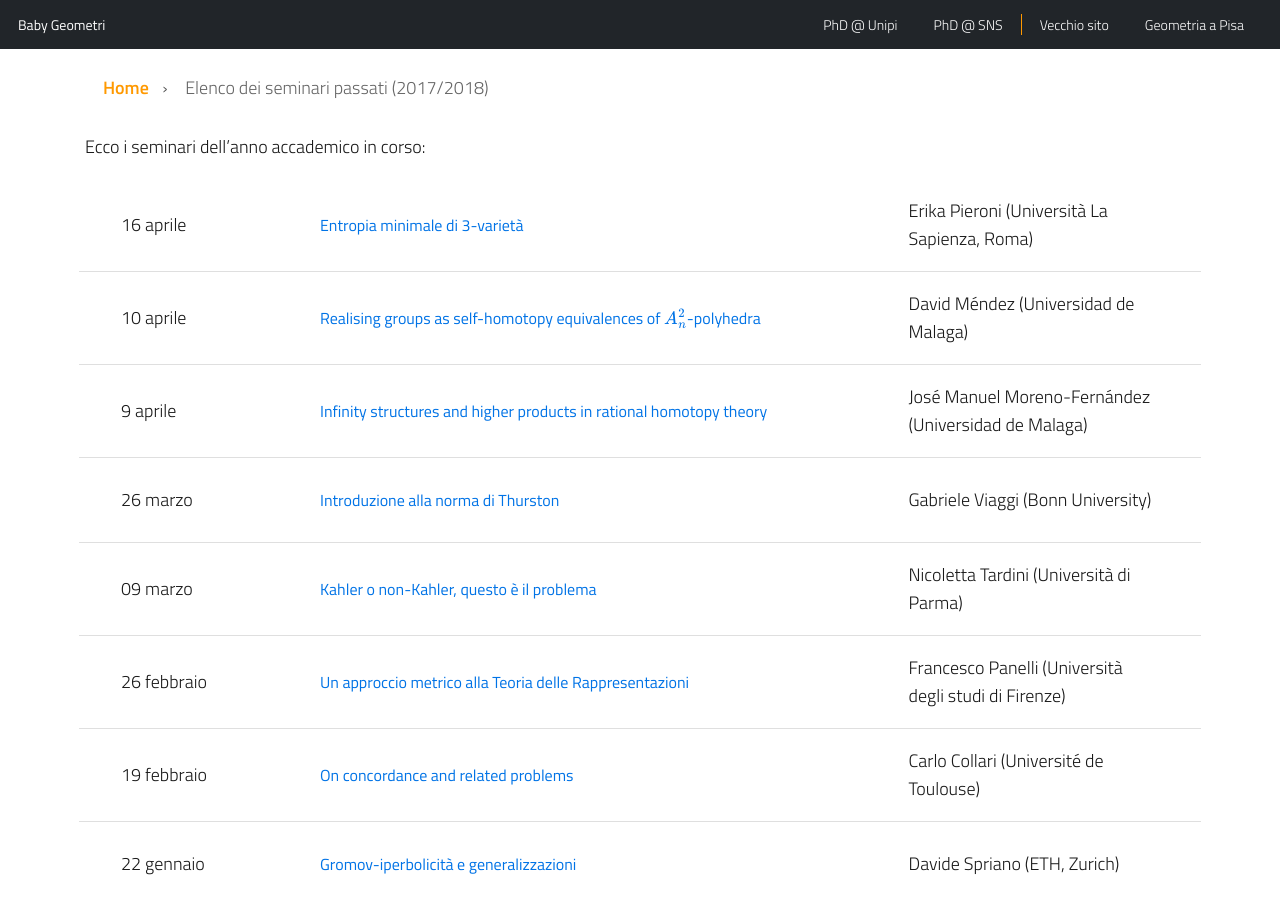
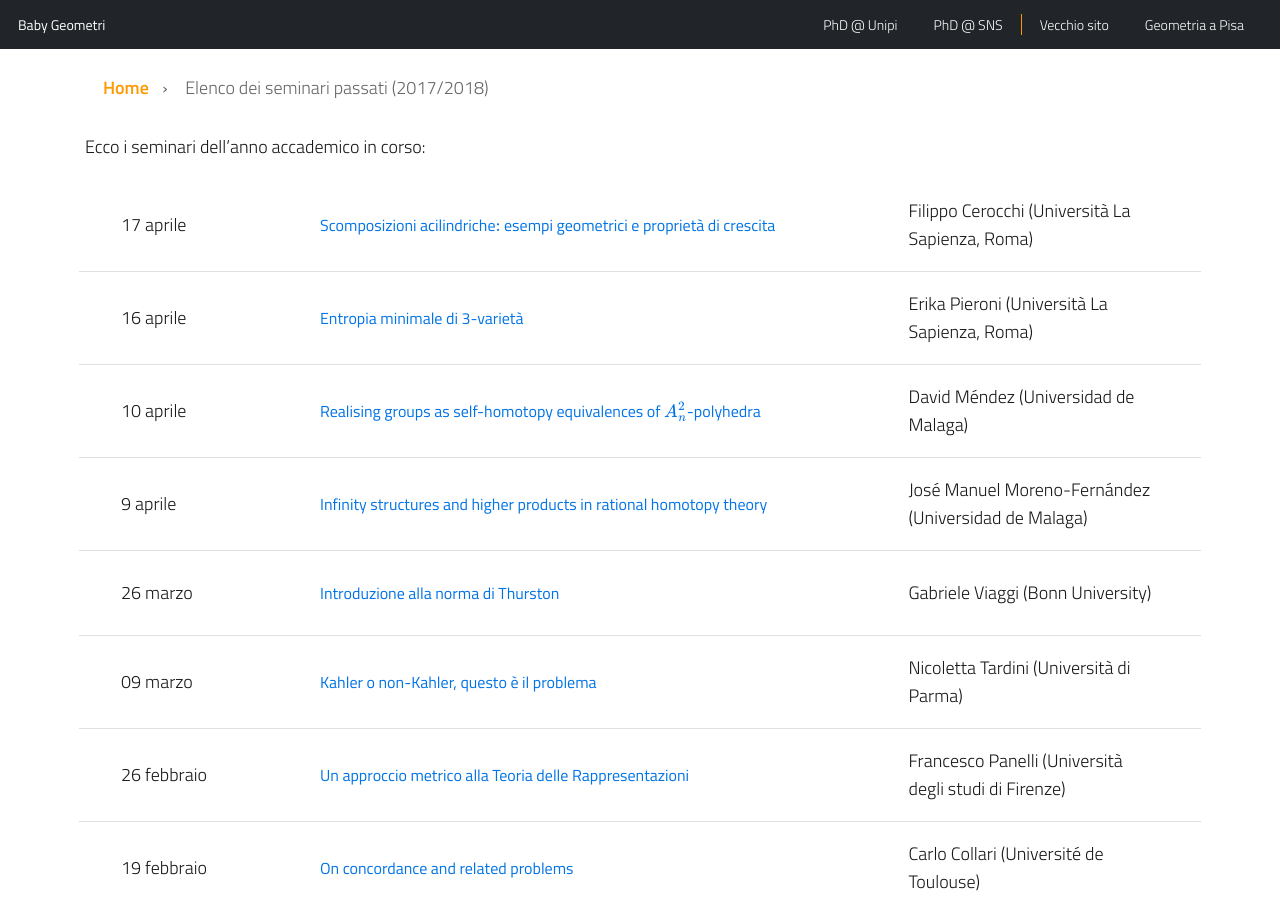
Before and after one commit to baby-geometri/baby-geometri.github.io, a Jekyll site: the page built from seminars.md, in a window 1280 px wide and 900 px high. Built offline with Jekyll 4.4.1, drawn with Linux system fonts in a browser that asks for light colours; nearby versions of some CDN libraries; formulas are drawn with MathJax 3; some of the changed lines change nothing that is shown.

Commit message:
viktoria

```diff
--- a/_data/content.yaml
+++ b/_data/content.yaml
@@ -4,13 +4,13 @@
   <p class=\"text-faded mb-4\">Università degli Studi di Pisa - Scuola Normale Superiore</p>"
 
 whitepaper:
-  nome: "Filippo Cerocchi"
-  provenienza: Università La Sapienza, Roma
-  titolo: Scomposizioni acilindriche\(:\) esempi geometrici e proprietà di crescita
-  data: "17 aprile"
-  luogo: "Aula seminari"
-  ora: "09.30"
-  abstract: Ricorderemo la nozione di scomposizione acilindrica di un gruppo discreto. Forniremo una serie di esempi e di criteri (rilevanti dal punto di vista topologico e geometrico) che garantiscano l'esistenza di tali scomposizioni. Enunceremo e giustificheremo una versione quantitativa del teorema di sotto(semi)gruppo libero e ne spiegheremo la rilevanza ai fini dello studio delle varietà Riemanniane di entropia e diametro limitati.
+  nome: "Viktória Földvári"
+  provenienza: Elte University, Budapest
+  titolo: Introduction to Legendrian 2-bridge knots
+  data: "26 aprile"
+  luogo: "TBA"
+  ora: "TBA"
+  abstract: On an oriented 3-manifold we can define a contact structure, that is, a completely non-integrable plane field in the tangent bundle of the manifold. Regarding such a structure we consider knots that are everywhere tangent to this plane field. After setting up the basic notions, I am giving an introduction to Legendrian knot theory and briefly present my research topic focusing on two-bridge knots.
 
 chisiamo:
   title: "Chi siamo"
--- a/_data/passati.yaml
+++ b/_data/passati.yaml
@@ -1,3 +1,10 @@
+- nome: "Filippo Cerocchi"
+  provenienza: Università La Sapienza, Roma
+  titolo: Scomposizioni acilindriche\(:\) esempi geometrici e proprietà di crescita
+  data: "17 aprile"
+  luogo: "Aula seminari"
+  ora: "09.30"
+  abstract: Ricorderemo la nozione di scomposizione acilindrica di un gruppo discreto. Forniremo una serie di esempi e di criteri (rilevanti dal punto di vista topologico e geometrico) che garantiscano l'esistenza di tali scomposizioni. Enunceremo e giustificheremo una versione quantitativa del teorema di sotto(semi)gruppo libero e ne spiegheremo la rilevanza ai fini dello studio delle varietà Riemanniane di entropia e diametro limitati.
 - nome: "Erika Pieroni"
   provenienza: Università La Sapienza, Roma
   titolo: Entropia minimale di 3-varietà
```
